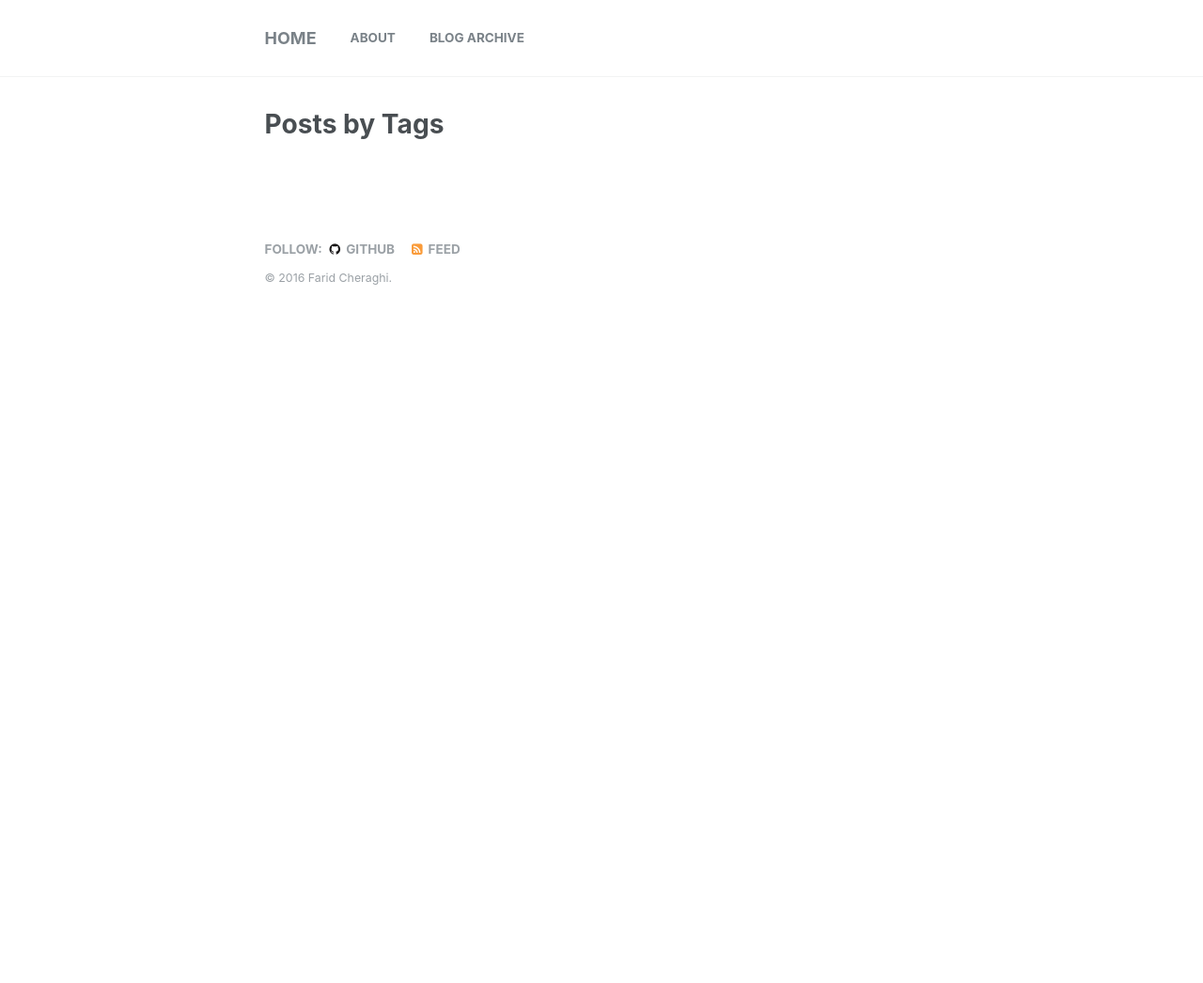
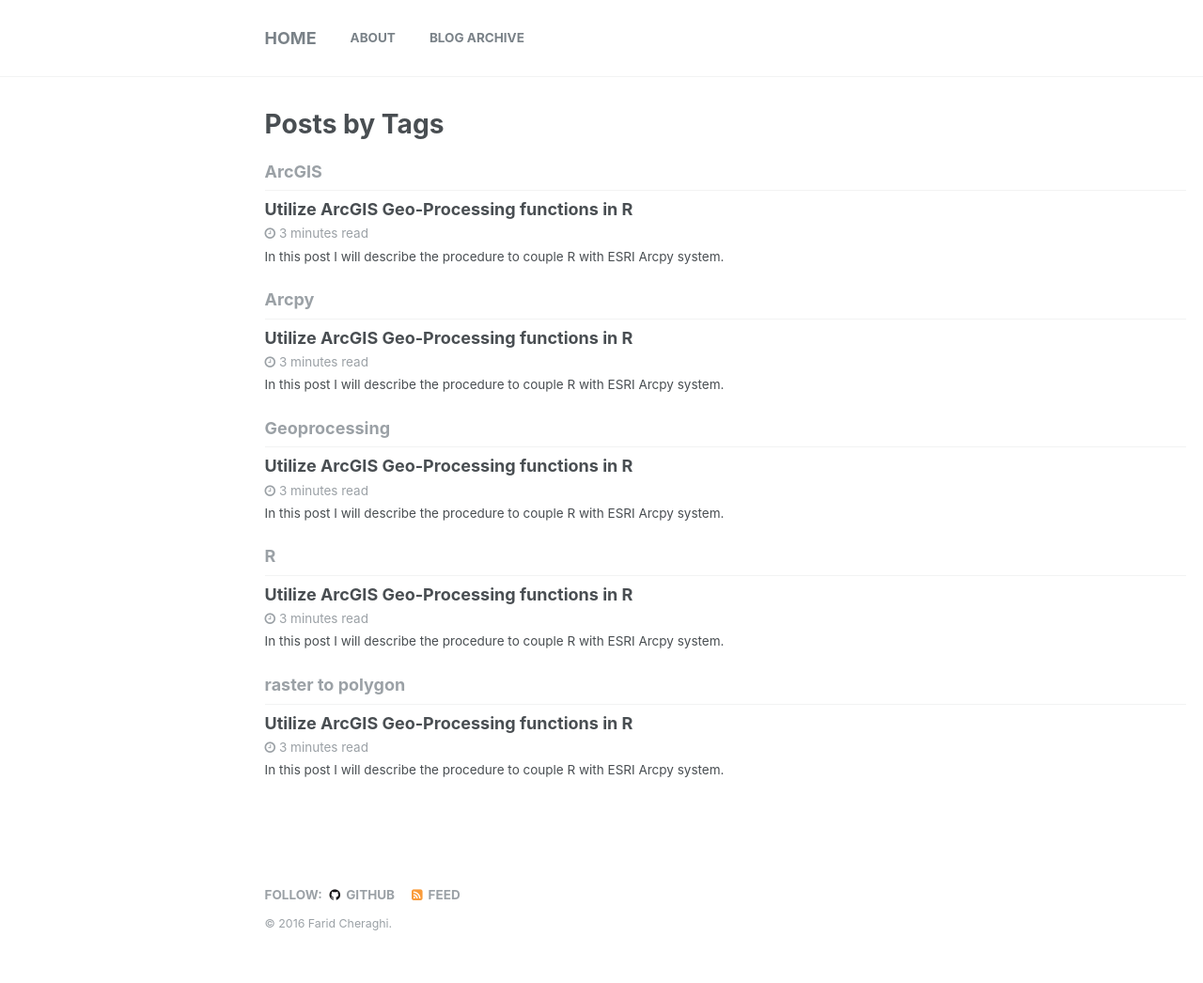
Before and after one commit to matzora/faridcher.github.io, a Jekyll site: the page built from _pages/tag-archive.html, in a window 1280 px wide. Shown: the whole page at 94% size. Built offline with Jekyll 4.4.1, drawn with Linux system fonts in a browser that asks for light colours; comment, search, counter and statistics services are not loaded; before the commit the page ends 900 px from its top, so only the background shows below that; some of the changed lines change nothing that is shown.

Commit message:
r arcgis post

````diff
--- a/_config.yml
+++ b/_config.yml
@@ -11,7 +11,7 @@ title                    : "Home"
 title_separator          : "-"
 name                     : "Farid Cheraghi"
 description              : "My persoanl website."
-url                      : "http://faridcher.github.io" # the base hostname & protocol for your site e.g. "http://faridcher.github.io"
+url                      : # the base hostname & protocol for your site e.g. "http://faridcher.github.io"
 baseurl                  : # the subpath of your site, e.g. "/blog"
 gh_repo                  :
 teaser                   : # filename of teaser fallback teaser image placed in /images/, .e.g. "500x300.png"
--- /dev/null
+++ b/_posts/2016-08-25-r-arcgis.md
@@ -0,0 +1,114 @@
+---
+title:  "Utilize ArcGIS Geo-Processing functions in R"
+mathjax: false
+categories:
+  - software
+tags:
+  - R
+  - ArcGIS
+  - Arcpy
+  - Geoprocessing
+  - raster to polygon
+---
+
+In this post I will describe the procedure to couple R with ESRI Arcpy system.
+
+## Introduction
+
+R is a statistical software with a lot computational capabilities. Many scientists and researchers choose R as their primary development language, thus leading to plenty of state of art techniques and packages to analyze data.
+Despite R computational power it may not be very efficient while working with large datasets due to the R high memory footprint, although numerous solutions exist to overcome this issue. On the other hand GIS data, specially raster data tend to be huge and processing them may require a lot of computations. ArcGIS system comprises a powerful Geo-Processing framework coupled with Arcpy-a python site package-capable of automating tons of GIS workflows.
+In this post I am going to present a way to call Arcpy Geo-Processing scripts from R. It is assumed ArcGIS Desktop is installed prior to running the R script. This is important when automation is key in your workflow.
+Note that the reverse procedure-call R function from ArcGIS-is also possible using [`R-Bridge`](https://github.com/R-ArcGIS/r-bridge). R-bridge consists of a R package `arcgisscripting` and a set of C++ bindings named `rarcproxy`; it requires ArcGIS 10.3 and above. For further information please see [ESRI R-bridge page on Github](https://r-arcgis.github.io).
+
+## Scenario
+Certain Geo-Processing tasks in R are resource intensive and require a lot of time to complete. This includes but not limited to:
+
+- Polygonize raster : to convert a raster to polygon feature class
+- DEM to TIN/contour : to convert a digital elevation model in raster format to a TIN i.e. a polyline feature class
+- Buffer : to buffer spatial objects specially linear and areal objects
+- Polygon overlay : spatial predicate like query i.e. to join layers spatially
+
+Here I demonstrate a simple workflow to run an Arcpy script from within R. I present a boilerplate python script to write in the Arcpy Geo-Processing function and the R code to call the python script. I opt for `raster2polygon`function in `raster` package of R software and compare its performance to `RasterToPolygon_conversion` Arcpy function. I run the scenario on the R logo jpeg image that resides in the `rgdal` installation directory.
+
+## Python script
+This python template has one Geo-Processing function namely `arcpy.RasterToPolygon_conversion`; it can be replaced with any other Geo-Processing functions in ArcGIS Geo-Processing framework. This script receive the necessary arguments from command line (note the `sys.argv[1]`) and streamlines the process of calling the script from the command line in R.
+
+```python
+import arcpy
+import sys
+
+arcpy.env.overwriteOutput = True
+
+ras = sys.argv[1].replace('\\','\\\\')
+shp = sys.argv[2].replace('\\','\\\\')
+#ras = r"C:\Program Files\R\R-3.2.2\library\rgdal\pictures\Rlogo.jpg"
+#shp = r"D:\arcgis_geoproc\arcgis.shp"
+
+arcpy.RasterToPolygon_conversion(ras, shp, "SIMPLIFY","VALUE")
+```
+
+# R run
+I start the R part by writing a simple function to read the raster, polygonize it and the writing it to the disk using `writeOGR`.
+
+```R
+# Using R ---------------------------------
+raster2polygon <- function(ras,shp){
+
+  r1 = raster::brick(ras)
+  poly1<-rasterToPolygons(r1, dissolve = T)
+  dirr=dirname(shp)
+  shpName = basename(shp)
+  writeOGR(obj=poly1, dsn=dirr, layer=shpName, driver="ESRI Shapefile")
+}
+
+rlog = system.file("pictures/Rlogo.jpg",package = "rgdal")
+shpR = "D:/arcgis_geoproc/r"
+system.time(raster2polygon(rlog,shp))
+```
+
+and the response time is:
+
+|user|system|elapsed|
+--|--|--|
+49.19|0.06|49.95|
+
+Now I try to run the python script I drafted in the previous section from within R:
+
+```R
+# Using Python and ArcGIS -------------------------
+pythonScript = "D:/arcgis_geoproc/raster2polygon_sample.py"
+shpArc = "D:/arcgis_geoproc/arcgis.shp"
+arguments = sprintf('"%1$s" "%2$s" "%3$s"',
+                    normalizePath(pythonScript),
+                    normalizePath(rlog),
+                    normalizePath(shpArc))
+system.time(system2('python', args=arguments))
+```
+
+this time the response time is almost 4 times faster than R:
+
+|user|system|elapsed|
+--|--|--|
+0.01|0.03|13.01|
+
+I tested the procedure on a small raster (r logo) file, yet the difference is more significant on  larger and more typical raster imageries that are dealt with in everyday research.
+
+# Plot
+Now I plot the result of the two approaches:
+
+```R
+# Plotting the results --------------------------
+r1 = brick(rlog)
+rshp <- readOGR(dsn = dirname(shpR),
+                 layer = basename(shpR))
+arcshp <- readOGR(dsn = dirname(shpArc),
+                 layer = gsub(x=basename(shpArc),pattern = '.shp',replacement = '',fixed = T) )
+
+op <- par(mfrow=c(1,3))
+plotRGB(r1,main="R logo")
+plot(rshp,main = "R result")
+plot(arcshp,main = "ArcGIS result")
+par(op)
+```
+
+![]({{base_path}}/images/Rmarkdown_files/R-arcgis-compare.png)
````
Also changed, not shown: images/Rmarkdown_files/R-arcgis-compare.png (added), 6 other files.
